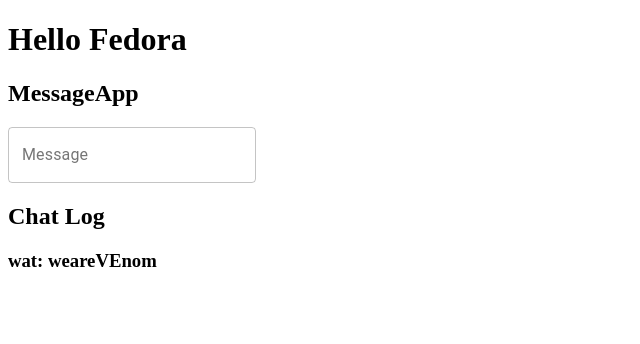
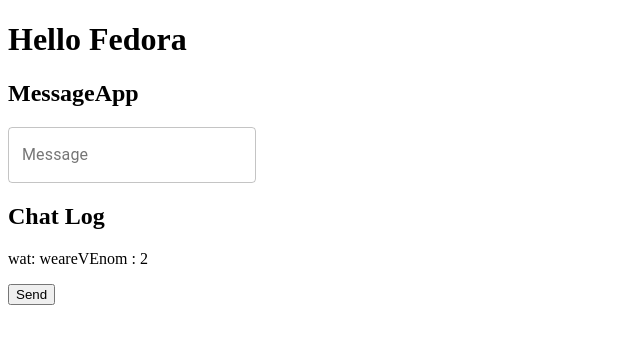
Before and after one commit to Fedora-Group/PLEX-Front-End, a React (Create React App) app: page / in a window 1280 px wide. Shown: the top 344 px of the page, without its empty margins (0-640 px from the left). Built offline with nearby package versions, Linux system fonts and the light colour scheme; no server answers.

Commit message:
bases with fixed values done

```diff
--- a/src/component/chat.jsx
+++ b/src/component/chat.jsx
@@ -9,8 +9,8 @@ const socket =  io.connect('https://oauth-maq.herokuapp.com');
 export default function Chat(props) {
 
 
-  const [text, setText] = useState({message:'',name:'croco'})
-  const [chat, setChat] = useState([ {name:'wat',message:'weareVEnom'} ])
+  const [text, setText] = useState({message:'',username:'croco'})
+  const [chat, setChat] = useState([ {name:'wat',message:'weareVEnom',time:2} ])
 
   // dev Note using the useref to define the soket didnot work //
 
@@ -24,27 +24,28 @@ export default function Chat(props) {
 
   const sendMessage = (e)=>{
     e.preventDefault();
+    let val = text.message;
+
+    socket.emit('send-chat-message',{
+      message:text.message,
+      roomId:'222'
+    });
+    setChat([...chat,{message:text.message,name:text.name}])
+    e.currentTarget.message.value = '';
+		setText({ message: "", username:'croco' });
+
+
 
 
   }
 
 
-  // socket.on('new-user', payload => {
-  //   socket.emit('old_massage', { message: roomsMassages[payload.roomId] });
-  //   console.log('********************', roomsMassages[payload.roomId]);
-  //   users[socket.id] = payload.name;
-  //   socket.broadcast.to(payload.roomId).emit('user-connected', {
-  //     name: payload.name,
-  //     time: moment().format('h:mm a'),
-  //   });
-  // });
-
   const renderChat = () => {
-		return chat.map(({ name, message }, index) => (
+		return chat.map(({ name, message,time }, index) => (
 			<div key={index}>
-				<h3>
-					{name}: <span>{message}</span>
-				</h3>
+				<p>
+					{name}: <span>{message}</span> : <span> {time} </span>
+				</p>
 			</div>
 		))
 
@@ -54,9 +55,25 @@ export default function Chat(props) {
 
     socket.emit('join-room',{roomId:'222'});
     socket.emit('new-user' , {roomId:'222',name:'famalam'})
-    socket.on('old_massage',payload=>{console.log(payload)})
+    socket.on('old_massage',  (payload) => {
+      if(payload.message){
+      console.log([ ...chat,...[payload.message]])
+         setChat(...[payload.message]);
+        console.log(chat)
+      }
+
+
+    })
 
   }, [])
+
+  useEffect(()=>{
+
+    socket.on('chat-message',payload=>{
+    setChat([...chat,{message:payload.message,name:payload.name}])
+  });
+
+  },[chat])
   return (
     <div className = 'chatDiv'>
       <form onSubmit={sendMessage}>
@@ -74,6 +91,7 @@ export default function Chat(props) {
 				<h2>Chat Log</h2>
 				{renderChat()}
 			</div>
+      <button>Send</button>
       </form>
 
     </div>
```
